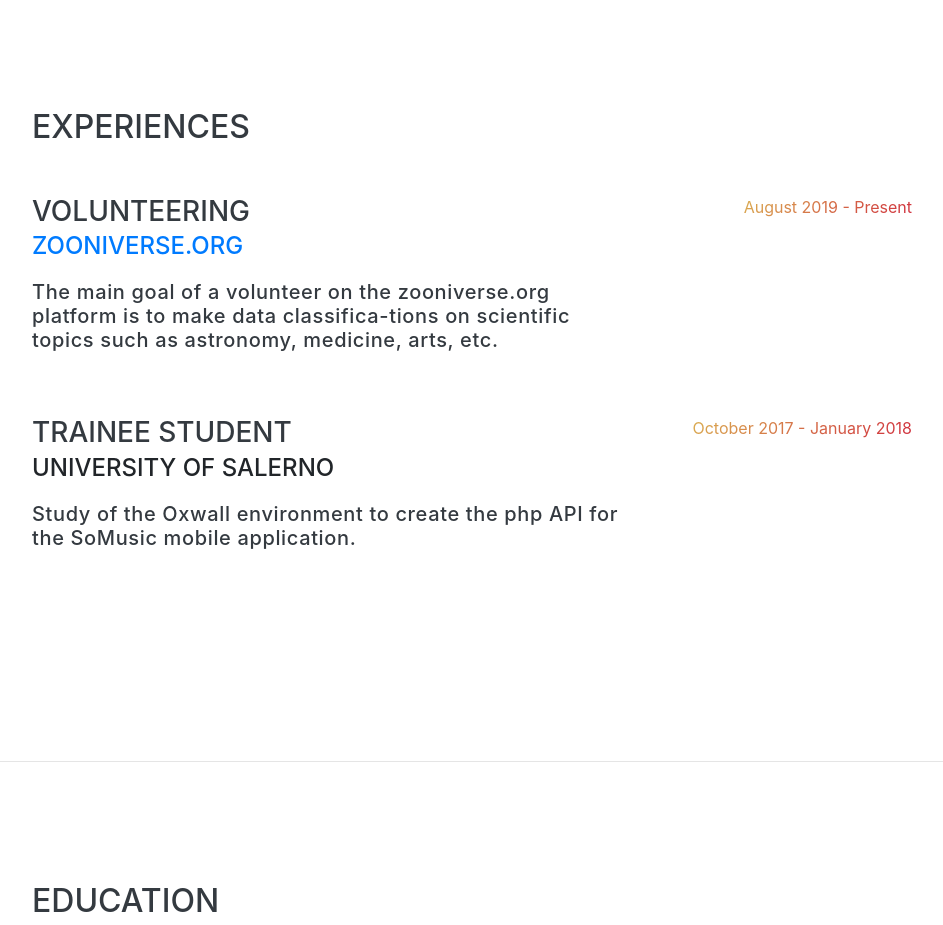
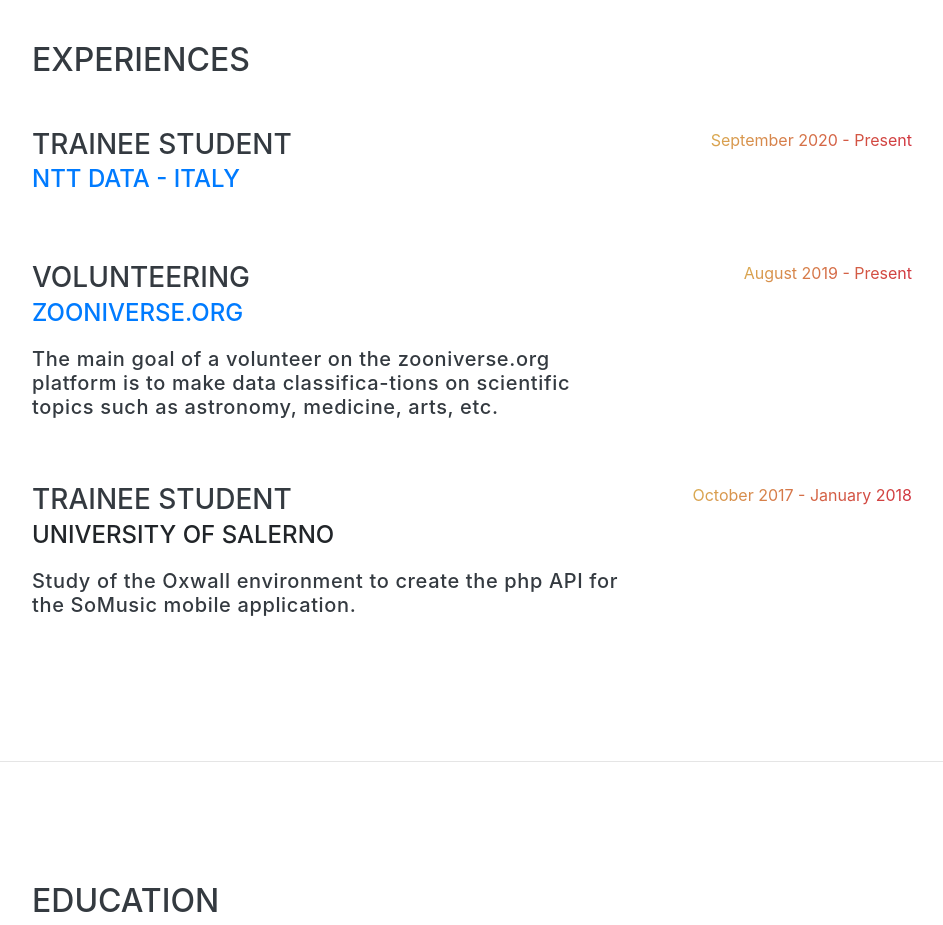
Before and after one commit to simonefinelli/s-finelli, a website with bundled scripts: page index.html in a window 1280 px wide. Shown: the part 840-1765 px from the top of the page, without its empty margins (320-1263 px from the left). Built offline with nearby package versions, Linux system fonts and the light colour scheme; files whose address does not match are found by name; a web font is replaced by a local one.

Commit message:
Added another experience

```diff
--- a/index.html
+++ b/index.html
@@ -98,6 +98,18 @@
     <section class="resume-section p-3 p-lg-5 d-flex align-items-center justify-content-center" id="experience">
       <div class="w-100">
         <h2 class="mb-5">Experiences</h2>
+
+        <div class="resume-item d-flex flex-column flex-md-row justify-content-between mb-5">
+          <div class="resume-content">
+            <h3 class="mb-0">Trainee Student</h3>
+            <div class="subheading mb-3"><a href="https://www.nttdata.com/global/en/" target="_blank">NTT DATA - Italy</a></div>
+            <h5></h5>
+            <p></p>
+          </div>
+          <div class="resume-date text-md-right">
+            <span class="text-primary">September 2020 - Present</span>
+          </div>
+        </div>
 
         <div class="resume-item d-flex flex-column flex-md-row justify-content-between mb-5">
           <div class="resume-content">
```
